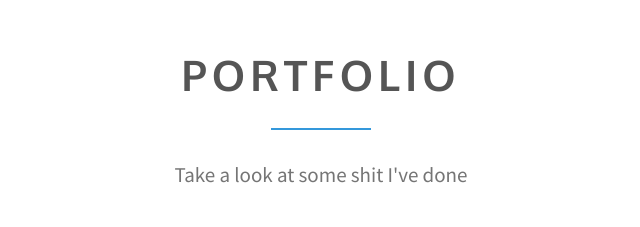
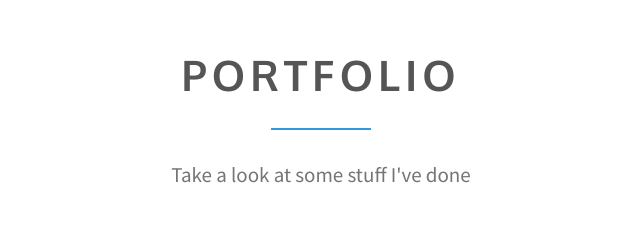
Before and after one commit to ElliottAYoung/ElliottAYoung.github.io, a plain HTML site: page index.html in a window 1280 px wide. Shown: the part 2787-3014 px from the top of the page, 319-959 px from the left. Drawn offline with Linux system fonts and the light colour scheme.

Commit message:
Modify some text

```diff
--- a/index.html
+++ b/index.html
@@ -210,7 +210,7 @@
                 <header class="section-header">
                     <h2 class="section-title"><span>Portfolio</span></h2>
                     <div class="spacer"></div>
-                    <p class="section-subtitle">Take a look at some shit I've done</p>
+                    <p class="section-subtitle">Take a look at some stuff I've done</p>
                 </header>
 
                 <div id="grid-controls-wrapper">
```
